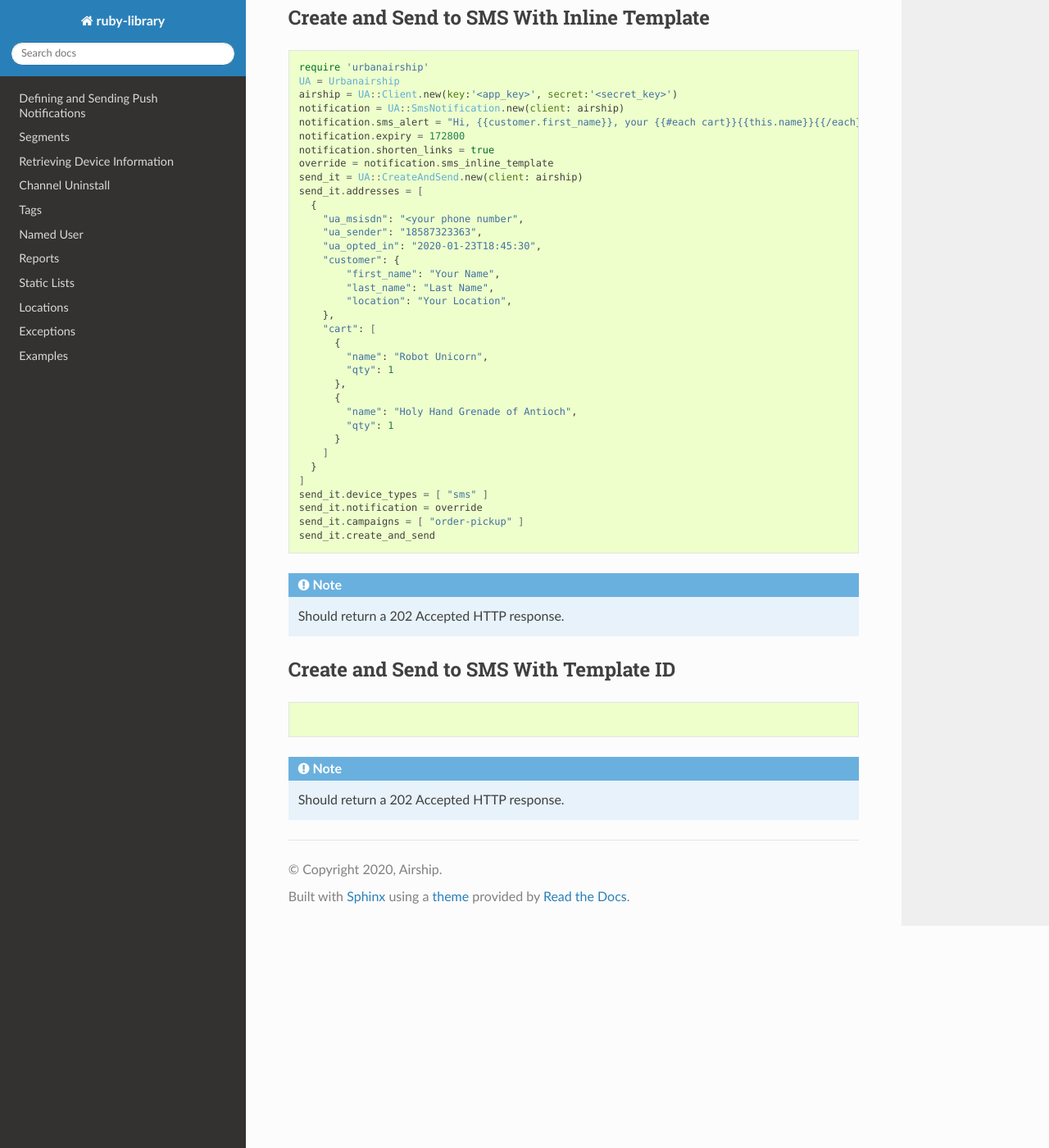
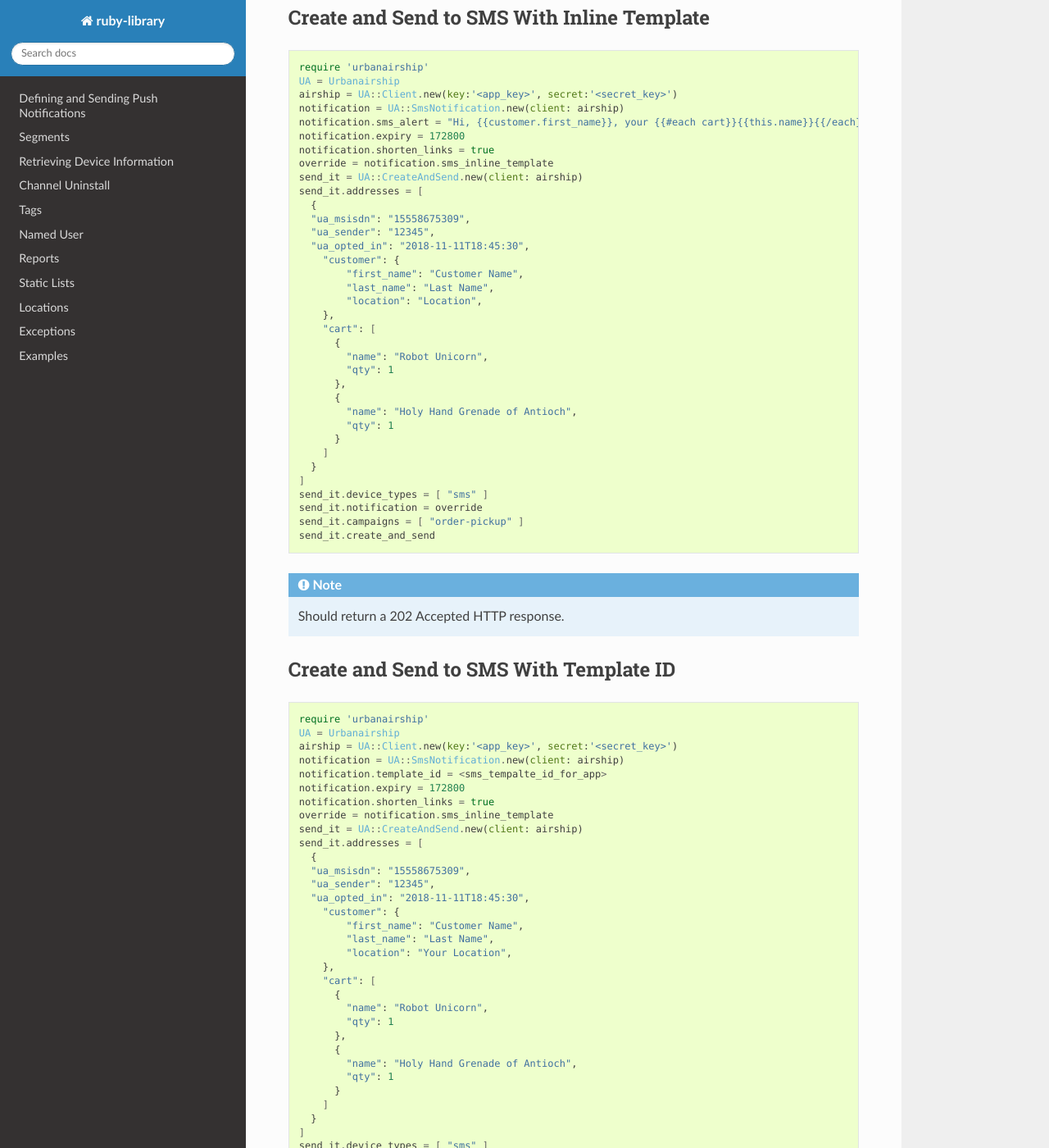
Before and after one commit to urbanairship/ruby-library, a Sphinx documentation site: the page built from docs/create_and_send.rst, in a window 1280 px wide and 1400 px high, scrolled down 4221 px. Shown: the whole window at 82% size. Built offline with Sphinx 7.4.7 and the Read the Docs theme 2.0.0, drawn with Linux system fonts in a browser that asks for light colours; the version number could not be read and is left out.

Commit message:
addition to rst docs

```diff
--- a/docs/create_and_send.rst
+++ b/docs/create_and_send.rst
@@ -236,13 +236,13 @@ Create and Send to SMS With Inline Template
   send_it = UA::CreateAndSend.new(client: airship)
   send_it.addresses = [
     {
-      "ua_msisdn": "<your phone number",
-      "ua_sender": "18587323363",
-      "ua_opted_in": "2020-01-23T18:45:30",
+    "ua_msisdn": "15558675309",
+    "ua_sender": "12345",
+    "ua_opted_in": "2018-11-11T18:45:30",
       "customer": {
-          "first_name": "Your Name",
+          "first_name": "Customer Name",
           "last_name": "Last Name",
-          "location": "Your Location",
+          "location": "Location",
       },
       "cart": [
         {
@@ -270,6 +270,41 @@ Create and Send to SMS With Template ID
 
 .. code-block:: ruby
 
+  require 'urbanairship'
+  UA = Urbanairship
+  airship = UA::Client.new(key:'<app_key>', secret:'<secret_key>')
+  notification = UA::SmsNotification.new(client: airship)
+  notification.template_id = <sms_tempalte_id_for_app>
+  notification.expiry = 172800
+  notification.shorten_links = true
+  override = notification.sms_inline_template
+  send_it = UA::CreateAndSend.new(client: airship)
+  send_it.addresses = [
+    {
+    "ua_msisdn": "15558675309",
+    "ua_sender": "12345",
+    "ua_opted_in": "2018-11-11T18:45:30",
+      "customer": {
+          "first_name": "Customer Name",
+          "last_name": "Last Name",
+          "location": "Your Location",
+      },
+      "cart": [
+        {
+          "name": "Robot Unicorn",
+          "qty": 1
+        },
+        {
+          "name": "Holy Hand Grenade of Antioch",
+          "qty": 1
+        }
+      ]
+    }
+  ]
+  send_it.device_types = [ "sms" ]
+  send_it.notification = override
+  send_it.campaigns = [ "order-pickup" ]
+  send_it.create_and_send
 
 .. note::
 
```
